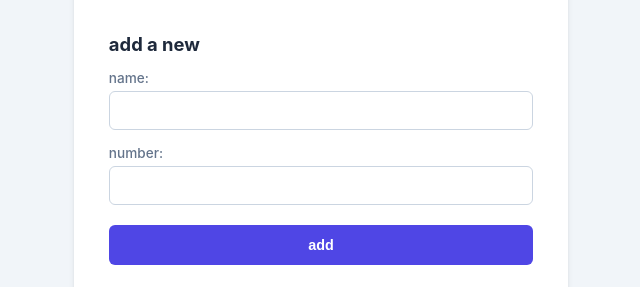
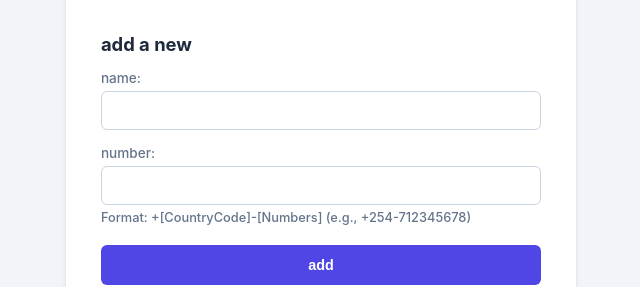
Before and after one commit to Henryabahenya/FullStackDevelopment, a React (Vite) app in the folder PART_2/PhoneBook/: page / in a window 1280 px wide. Shown: the part 212-499 px from the top of the page, without its empty margins (354-994 px from the left). Built offline with nearby package versions, Linux system fonts and the light colour scheme; no server answers.

Commit message:
style: move format hint styling to clean css class structures

```diff
--- a/PART_2/PhoneBook/src/App.jsx
+++ b/PART_2/PhoneBook/src/App.jsx
@@ -119,8 +119,18 @@ const App = () => {
       <h3>add a new</h3>
 
       <form onSubmit={addPerson}>
-        <div>name: <input value={newName} onChange={(e) => setNewName(e.target.value)} /></div>
-        <div>number: <input value={newNumber} onChange={(e) => setNewNumber(e.target.value)} /></div>
+        <div>
+          name: <input value={newName} onChange={(e) => setNewName(e.target.value)} />
+        </div>
+
+        <div>
+          number: <input value={newNumber} onChange={(e) => setNewNumber(e.target.value)} />
+          {/* 💡 THE INSTRUCTION SNIPPET GOES DIRECTLY HERE UNDER THE INPUT */}
+          <span style={{ display: 'block', color: '#64748b', fontSize: '0.8rem', marginTop: '-10px', marginBottom: '15px' }}>
+            Format: +[CountryCode]-[Numbers] (e.g., +254-712345678)
+          </span>
+        </div>
+
         <div><button type="submit">add</button></div>
       </form>
 
@@ -137,4 +147,5 @@ const App = () => {
   )
 }
 
+
 export default App
--- a/PART_2/PhoneBook/src/index.css
+++ b/PART_2/PhoneBook/src/index.css
@@ -143,3 +143,14 @@ li button:hover {
   color: #ef4444;
   border-color: #fca5a5;
 }
+
+/* 7. Style the phone format guideline hint text */
+.format-hint {
+  display: block;
+  color: #64748b;        /* Matching your form text color */
+  font-size: 0.8rem;     /* Slightly smaller font so it looks like a caption */
+  margin-top: -10px;     /* Pulls it up closer to the input field above it */
+  margin-bottom: 15px;   /* Pushes the "add" button down nicely */
+  font-weight: 400;
+  line-height: 1.4;
+}
```
Also changed, not shown: 6 other files (tests, documents, lock files or other folders).
